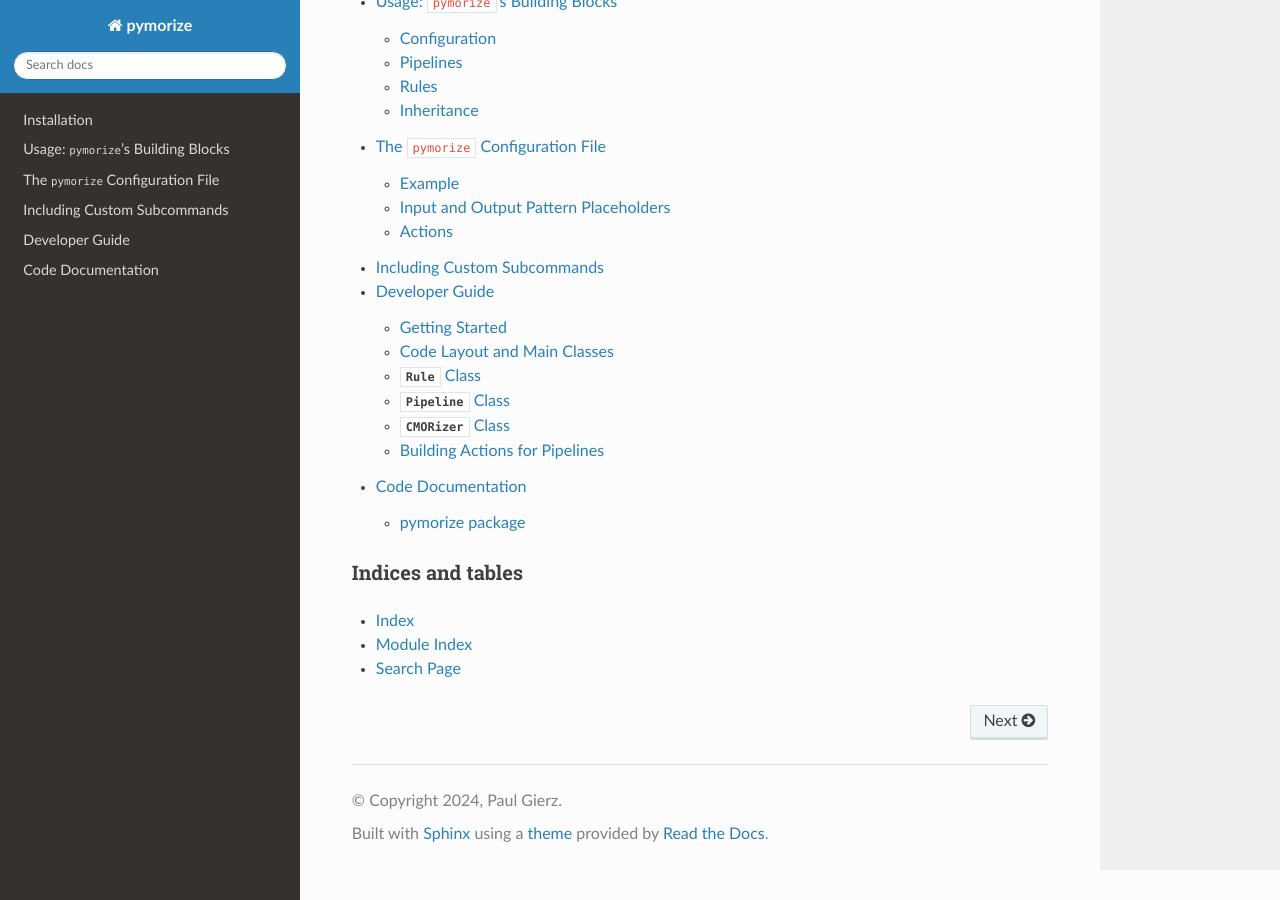
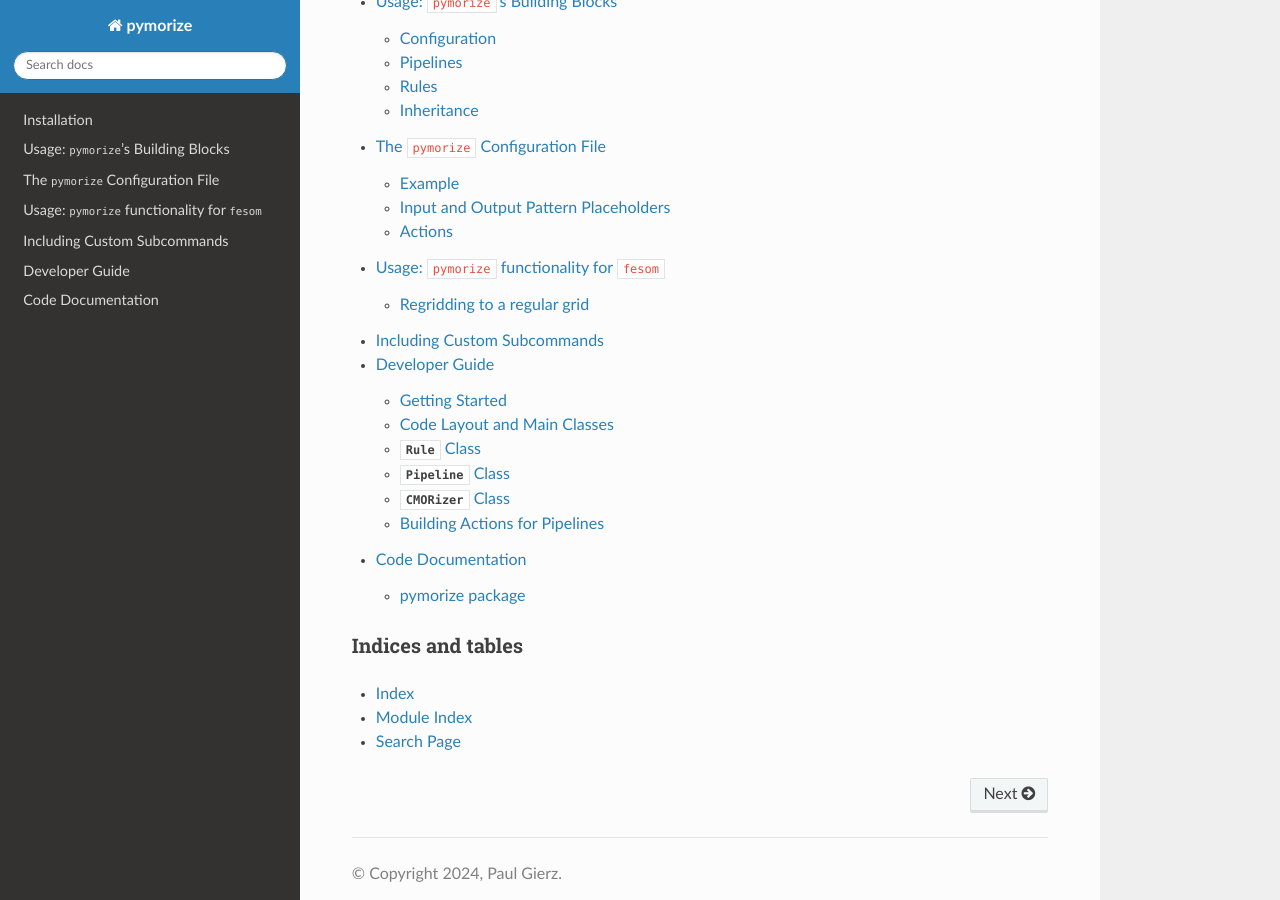
Before and after one commit to esm-tools/pymorize, a Sphinx documentation site: the page built from doc/index.rst, in a window 1280 px wide and 900 px high, scrolled down 1718 px. Built offline with Sphinx 7.4.7 and the Read the Docs theme 3.1.0, drawn with Linux system fonts in a browser that asks for light colours; part of the change alters nothing that is shown.

Commit message:
doc: include fesom documentation in handbook

```diff
--- a/doc/index.rst
+++ b/doc/index.rst
@@ -15,6 +15,7 @@ Contents
    installation
    pymorize_building_blocks
    pymorize_config_file
+   pymorize_fesom
    including_subcommand_plugins
    developer_guide
    API
--- /dev/null
+++ b/doc/pymorize_fesom.rst
@@ -0,0 +1,32 @@
+===============================================
+Usage: ``pymorize`` functionality for ``fesom``
+===============================================
+
+In addition to the generic pipeline steps, we also include a few that are specific for ``FESOM``.
+
+Regridding to a regular grid
+----------------------------
+
+If you would like to regrid your output to a regular 1x1 degree grid, you can use a pipeline step that
+will do this. It is automatically checked with data on the ``pi`` mesh, so it should also handle bigger
+regridding tasks, but you may still run into memory issues for very large datasets. Open an issue with a
+reproducible mimimal example if you run into this!
+
+In your ``Rule`` specification, you need to point to the ``mesh_file`` that you would like to use:
+
+.. code-block:: yaml
+
+  rules:
+    - name: regrid
+      mesh_file: /path/to/mesh_folder/with/nod2d  # Note, just the folder, not the actual file!
+    pipelines:
+      - my_pipeline
+
+Then, in your pipeline, you can use the step ``pymorize.fesom.regrid_to_regular``:
+
+.. code-block:: yaml
+
+  pipelines:
+    - name: my_pipeline
+      steps:
+        - pymorize.fesom.regrid_to_regular
```
